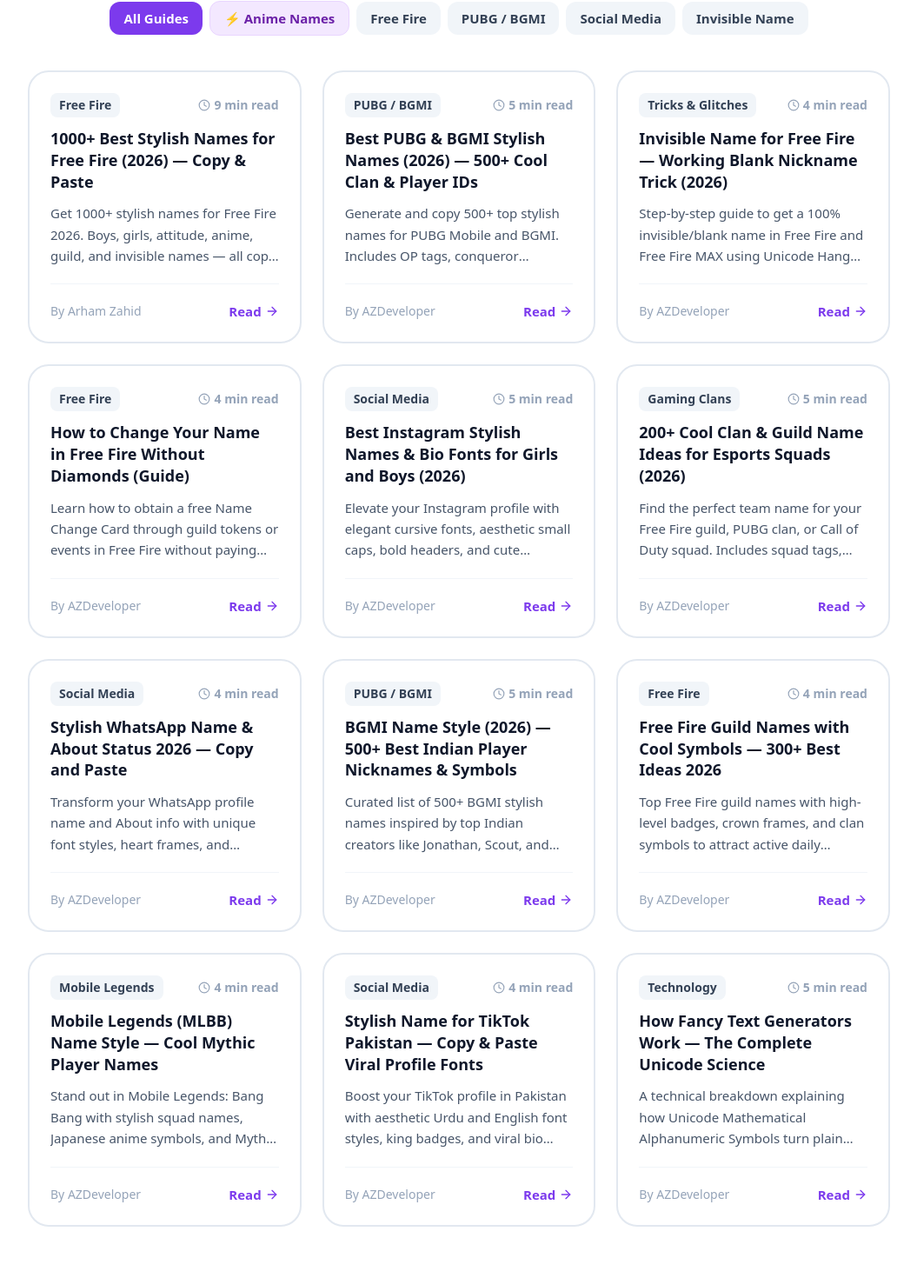
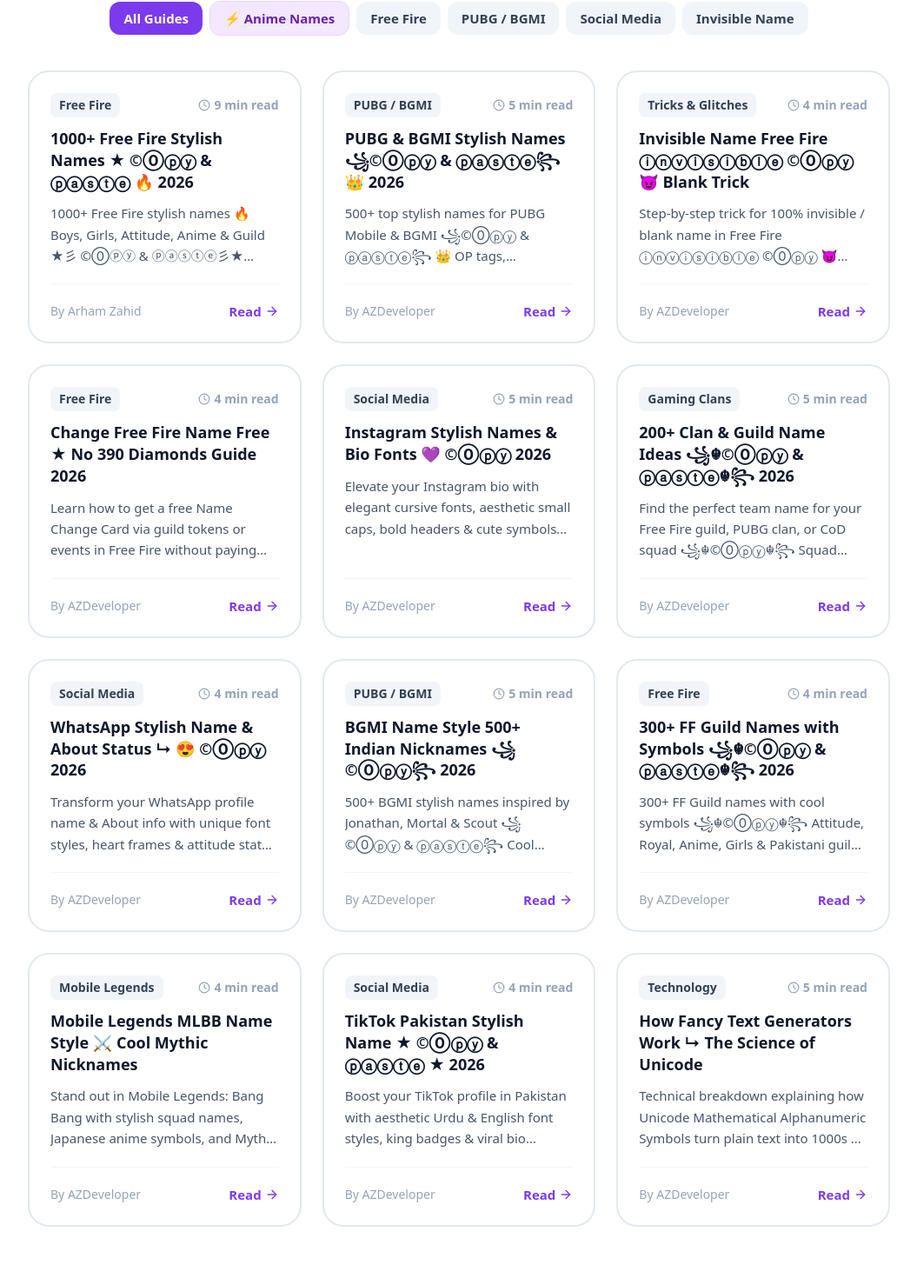
Before and after one commit to azhero911/Stylenamepro, a Next.js app: page /blog in a window 1280 px wide. Shown: the part 362-1832 px from the top of the page at 87% size, without its empty margins (112-1167 px from the left). Built offline with nearby package versions, Linux system fonts and the light colour scheme; no server answers.

Commit message:
feat(seo): optimize all page and blog meta titles to strictly <= 60 chars and descriptions <= 155 chars with high-CTR Unicode symbols

```diff
--- a/src/app/blog/page.tsx
+++ b/src/app/blog/page.tsx
@@ -5,9 +5,9 @@
 import { BLOG_POSTS } from '@/data/blog-posts';
 
 export const metadata: Metadata = {
-  title: 'Gaming Nickname Guides & Tips (2026) — NameStylePro',
+  title: 'Gaming Nickname Guides ↳ ©⓪ⓟⓨ & ⓟⓐⓢⓣⓔ 🔥 2026',
   description:
-    'Read expert guides on Free Fire stylish names, PUBG conqueror tags, invisible nickname glitches, and Instagram bio font strategies.',
+    'Read expert guides on Free Fire stylish names, PUBG tags, invisible nickname tricks & bio font strategies 🔥 1-tap ©⓪ⓟⓨ & ⓟⓐⓢⓣⓔ 2026!',
 };
 
 export default function BlogIndexPage() {
--- a/src/app/blog/stylish-names-for-free-fire/page.tsx
+++ b/src/app/blog/stylish-names-for-free-fire/page.tsx
@@ -23,9 +23,9 @@
 import { AdSlot } from "@/components/ui/AdSlot";
 
 export const metadata: Metadata = {
-  title: "1000+ Stylish Names for Free Fire 2026 — Copy & Paste",
+  title: "1000+ Free Fire Stylish Names ★ ©⓪ⓟⓨ & ⓟⓐⓢⓣⓔ 🔥 2026",
   description:
-    "Get 1000+ stylish names for Free Fire 2026. Boys, girls, attitude, anime, guild, and invisible names — all copy and paste ready. Updated for the latest FF season.",
+    "1000+ Free Fire stylish names 🔥 Boys, Girls, Attitude, Anime & Guild ★彡 ©⓪ⓟⓨ & ⓟⓐⓢⓣⓔ彡★ ready — Updated September 2026",
   keywords: [
     "stylish names for free fire",
     "free fire stylish name copy paste",
@@ -42,9 +42,9 @@
     canonical: "https://namestylepro.online/blog/stylish-names-for-free-fire",
   },
   openGraph: {
-    title: "1000+ Stylish Names for Free Fire 2026 — Copy & Paste",
+    title: "1000+ Free Fire Stylish Names ★ ©⓪ⓟⓨ & ⓟⓐⓢⓣⓔ 🔥 2026",
     description:
-      "Get 1000+ stylish names for Free Fire 2026. Boys, girls, attitude, anime, guild, and invisible names — all copy and paste ready. Updated for the latest FF season.",
+      "1000+ Free Fire stylish names 🔥 Boys, Girls, Attitude, Anime & Guild ★彡 ©⓪ⓟⓨ & ⓟⓐⓢⓣⓔ彡★ ready — Updated September 2026",
     url: "https://namestylepro.online/blog/stylish-names-for-free-fire",
     type: "article",
     publishedTime: "2026-09-01T00:00:00.000Z",
@@ -61,9 +61,9 @@
   },
   twitter: {
     card: "summary_large_image",
-    title: "1000+ Stylish Names for Free Fire 2026 — Copy & Paste",
+    title: "1000+ Free Fire Stylish Names ★ ©⓪ⓟⓨ & ⓟⓐⓢⓣⓔ 🔥 2026",
     description:
-      "Get 1000+ stylish names for Free Fire 2026. Boys, girls, attitude, anime, guild, and invisible names — all copy and paste ready.",
+      "1000+ Free Fire stylish names 🔥 Boys, Girls, Attitude, Anime & Guild ★彡 ©⓪ⓟⓨ & ⓟⓐⓢⓣⓔ彡★ ready — Updated September 2026",
     images: ["https://namestylepro.online/images/blog/ff-stylish-names-header-2026.jpg"],
   },
 };
--- a/src/app/clan-names/page.tsx
+++ b/src/app/clan-names/page.tsx
@@ -4,9 +4,9 @@
 import { FaqJsonLd } from '@/components/seo/JsonLd';
 
 export const metadata: Metadata = {
-  title: 'Clan & Guild Name Generator — Esports Squad Names (2026)',
+  title: 'Guild & Clan Names ꧁☬©⓪ⓟⓨ & ⓟⓐⓢⓣⓔ☬꧂ 👑 FF PUBG 2026',
   description:
-    'Generate powerful clan names and guild tags for Free Fire, PUBG, and Call of Duty. Includes squad emblems and Latin prefixes with 1-tap copy.',
+    '500+ Guild & Clan names ꧁☬©⓪ⓟⓨ & ⓟⓐⓢⓣⓔ☬꧂ 👑 Squad tags, esports badges & attitude clan symbols for Free Fire & PUBG Mobile 🔥 Free!',
   keywords: [
     'clan name generator',
     'free fire guild name generator',
--- a/src/app/free-fire-names/page.tsx
+++ b/src/app/free-fire-names/page.tsx
@@ -5,9 +5,9 @@
 import { FaqJsonLd } from '@/components/seo/JsonLd';
 
 export const metadata: Metadata = {
-  title: 'Free Fire Stylish Name Generator — 1000+ Cool FF Nicknames',
+  title: 'Free Fire Stylish Name ★彡©⓪ⓟⓨ & ⓟⓐⓢⓣⓔ彡★ 😈 2026',
   description:
-    'Generate Free Fire stylish names, boss nicknames, guild badges, and symbols. Auto-checks 12-character game limit with 1-tap copy.',
+    'Get 1000+ Free Fire stylish names ★彡©⓪ⓟⓨ & ⓟⓐⓢⓣⓔ彡★ for boys & girls 😈 Attitude, boss nicknames & guild badges 🔥 Fits 12 chars FF limit!',
   keywords: [
     'free fire stylish name',
     'ff name style',
--- a/src/app/instagram-names/page.tsx
+++ b/src/app/instagram-names/page.tsx
@@ -4,9 +4,9 @@
 import { FaqJsonLd } from '@/components/seo/JsonLd';
 
 export const metadata: Metadata = {
-  title: 'Instagram Fonts & Stylish Bio Names — Aesthetic Text',
+  title: 'Instagram Stylish Name 💜 ©⓪ⓟⓨ & ⓟⓐⓢⓣⓔ 😍 2026',
   description:
-    'Convert your name into aesthetic cursive, small caps, bold headers, and cute symbols for Instagram, TikTok, and WhatsApp bios.',
+    'Aesthetic Instagram fonts & bio names 💜 ©⓪ⓟⓨ & ⓟⓐⓢⓣⓔ 😍 Cursive script, small caps & cute symbols for bio, captions & TikTok 🔥 Free!',
   keywords: [
     'instagram stylish name',
     'instagram font generator',
--- a/src/app/invisible-name/page.tsx
+++ b/src/app/invisible-name/page.tsx
@@ -4,9 +4,9 @@
 import { FaqJsonLd } from '@/components/seo/JsonLd';
 
 export const metadata: Metadata = {
-  title: 'Invisible Name Free Fire — Working Blank Nickname (2026)',
+  title: 'Invisible Name Free Fire ⓘⓝⓥⓘⓢⓘⓑⓛⓔ ©⓪ⓟⓨ 😈 2026',
   description:
-    'Generate 100% working invisible / blank names for Free Fire, PUBG Mobile, BGMI, and WhatsApp. Uses Hangul Filler (U+3164) and Braille blanks with 1-tap copy.',
+    '100% working invisible name for Free Fire ⓘⓝⓥⓘⓢⓘⓑⓛⓔ ©⓪ⓟⓨ 😈 Blank nickname trick using Hangul Filler U+3164 🔥 1-tap copy & paste ready!',
   keywords: [
     'invisible name free fire',
     'free fire blank name copy paste',
--- a/src/app/page.tsx
+++ b/src/app/page.tsx
@@ -7,9 +7,9 @@
 import { FaqJsonLd } from '@/components/seo/JsonLd';
 
 export const metadata: Metadata = {
-  title: 'NameStylePro — Stylish Name Generator: Free Fire & PUBG',
+  title: 'Stylish Name Generator #1 ↳ 😍 ©⓪ⓟⓨ & ⓟⓐⓢⓣⓔ 🔥 Free',
   description:
-    'Generate 1000+ stylish names for Free Fire, PUBG, Instagram and WhatsApp on NameStylePro. Fancy fonts, Unicode symbols, invisible name trick — free, no login.',
+    'Generate 10000+ 𝓬𝓸𝓸𝓵, 𝒻𝒶𝓃𝒸𝓎 & stylish names 😍 for Free Fire, PUBG, Instagram & WhatsApp ✅ ©⓪ⓟⓨ & ⓟⓐⓢⓣⓔ in 1 click 🔥 No login needed',
   alternates: {
     canonical: 'https://namestylepro.online/',
   },
--- a/src/app/pubg-names/page.tsx
+++ b/src/app/pubg-names/page.tsx
@@ -5,9 +5,9 @@
 import { FaqJsonLd } from '@/components/seo/JsonLd';
 
 export const metadata: Metadata = {
-  title: 'PUBG Stylish Name Generator — 500+ Cool BGMI Nicknames',
+  title: 'PUBG Stylish Name ꧁©⓪ⓟⓨ & ⓟⓐⓢⓣⓔ꧂ 👑 Best 2026',
   description:
-    'Generate stylish names for PUBG Mobile and BGMI with clan tags, OP symbols, and sniper designs. Up to 16 characters with 1-tap copy.',
+    'Generate 500+ PUBG & BGMI stylish names ꧁©⓪ⓟⓨ & ⓟⓐⓢⓣⓔ꧂ 👑 OP tags, conqueror symbols, sniper clans & aesthetic fonts 🔥 Up to 16 chars!',
   keywords: [
     'pubg stylish name',
     'bgmi name style',
--- a/src/data/blog-posts.ts
+++ b/src/data/blog-posts.ts
@@ -5,9 +5,9 @@
 export const BLOG_POSTS: BlogPost[] = [
   {
     slug: 'stylish-names-for-free-fire',
-    title: '1000+ Best Stylish Names for Free Fire (2026) — Copy & Paste',
+    title: '1000+ Free Fire Stylish Names ★ ©⓪ⓟⓨ & ⓟⓐⓢⓣⓔ 🔥 2026',
     description:
-      'Get 1000+ stylish names for Free Fire 2026. Boys, girls, attitude, anime, guild, and invisible names — all copy and paste ready. Updated for the latest FF season.',
+      '1000+ Free Fire stylish names 🔥 Boys, Girls, Attitude, Anime & Guild ★彡 ©⓪ⓟⓨ & ⓟⓐⓢⓣⓔ彡★ ready — Updated September 2026',
     category: 'Free Fire',
     readTime: '9 min read',
     publishedAt: '2026-09-01',
@@ -59,9 +59,9 @@
   },
   {
     slug: 'best-pubg-stylish-names-copy-paste',
-    title: 'Best PUBG & BGMI Stylish Names (2026) — 500+ Cool Clan & Player IDs',
+    title: 'PUBG & BGMI Stylish Names ꧁©⓪ⓟⓨ & ⓟⓐⓢⓣⓔ꧂ 👑 2026',
     description:
-      'Generate and copy 500+ top stylish names for PUBG Mobile and BGMI. Includes OP tags, conqueror symbols, clan prefixes, and high-KD player nicknames.',
+      '500+ top stylish names for PUBG Mobile & BGMI ꧁©⓪ⓟⓨ & ⓟⓐⓢⓣⓔ꧂ 👑 OP tags, conqueror symbols, clan prefixes & high-KD nicknames 🔥 Free!',
     category: 'PUBG / BGMI',
     readTime: '5 min read',
     publishedAt: '2026-03-02',
@@ -105,9 +105,9 @@
   },
   {
     slug: 'invisible-name-free-fire-blank-trick',
-    title: 'Invisible Name for Free Fire — Working Blank Nickname Trick (2026)',
+    title: 'Invisible Name Free Fire ⓘⓝⓥⓘⓢⓘⓑⓛⓔ ©⓪ⓟⓨ 😈 Blank Trick',
     description:
-      'Step-by-step guide to get a 100% invisible/blank name in Free Fire and Free Fire MAX using Unicode Hangul Filler (U+3164) and Braille blanks.',
+      'Step-by-step trick for 100% invisible / blank name in Free Fire ⓘⓝⓥⓘⓢⓘⓑⓛⓔ ©⓪ⓟⓨ 😈 Using Hangul Filler U+3164 & Braille blanks 🔥 Free!',
     category: 'Tricks & Glitches',
     readTime: '4 min read',
     publishedAt: '2026-03-03',
@@ -144,9 +144,9 @@
   },
   {
     slug: 'how-to-change-free-fire-name-guide',
-    title: 'How to Change Your Name in Free Fire Without Diamonds (Guide)',
+    title: 'Change Free Fire Name Free ★ No 390 Diamonds Guide 2026',
     description:
-      'Learn how to obtain a free Name Change Card through guild tokens or events in Free Fire without paying 390 diamonds.',
+      'Learn how to get a free Name Change Card via guild tokens or events in Free Fire without paying 390 diamonds. Step-by-step guide with pictures.',
     category: 'Free Fire',
     readTime: '4 min read',
     publishedAt: '2026-03-04',
@@ -176,9 +176,9 @@
   },
   {
     slug: 'best-instagram-stylish-names-girls-boys',
-    title: 'Best Instagram Stylish Names & Bio Fonts for Girls and Boys (2026)',
+    title: 'Instagram Stylish Names & Bio Fonts 💜 ©⓪ⓟⓨ 2026',
     description:
-      'Elevate your Instagram profile with elegant cursive fonts, aesthetic small caps, bold headers, and cute symbols for handles and bio descriptions.',
+      'Elevate your Instagram bio with elegant cursive fonts, aesthetic small caps, bold headers & cute symbols for girls & boys 💜 ©⓪ⓟⓨ & ⓟⓐⓢⓣⓔ ready!',
     category: 'Social Media',
     readTime: '5 min read',
     publishedAt: '2026-03-05',
@@ -210,9 +210,9 @@
   },
   {
     slug: 'clan-name-ideas-gaming-squads',
-    title: '200+ Cool Clan & Guild Name Ideas for Esports Squads (2026)',
+    title: '200+ Clan & Guild Name Ideas ꧁☬©⓪ⓟⓨ & ⓟⓐⓢⓣⓔ☬꧂ 2026',
     description:
-      'Find the perfect team name for your Free Fire guild, PUBG clan, or Call of Duty squad. Includes squad tags, badges, and aggressive esports names.',
+      'Find the perfect team name for your Free Fire guild, PUBG clan, or CoD squad ꧁☬©⓪ⓟⓨ☬꧂ Squad badges, tags & aggressive esports names 🔥 Free!',
     category: 'Gaming Clans',
     readTime: '5 min read',
     publishedAt: '2026-03-06',
@@ -243,9 +243,9 @@
   },
   {
     slug: 'stylish-whatsapp-name-about-2026',
-    title: 'Stylish WhatsApp Name & About Status 2026 — Copy and Paste',
+    title: 'WhatsApp Stylish Name & About Status ↳ 😍 ©⓪ⓟⓨ 2026',
     description:
-      'Transform your WhatsApp profile name and About info with unique font styles, heart frames, and attitude status quotes.',
+      'Transform your WhatsApp profile name & About info with unique font styles, heart frames & attitude status quotes 😍 ©⓪ⓟⓨ & ⓟⓐⓢⓣⓔ 1-tap ready!',
     category: 'Social Media',
     readTime: '4 min read',
     publishedAt: '2026-03-07',
@@ -274,9 +274,9 @@
   },
   {
     slug: 'bgmi-name-style-indian-player-names',
-    title: 'BGMI Name Style (2026) — 500+ Best Indian Player Nicknames & Symbols',
+    title: 'BGMI Name Style 500+ Indian Nicknames ꧁©⓪ⓟⓨ꧂ 2026',
     description:
-      'Curated list of 500+ BGMI stylish names inspired by top Indian creators like Jonathan, Scout, and Mortal. Copy with 1 tap.',
+      '500+ BGMI stylish names inspired by Jonathan, Mortal & Scout ꧁©⓪ⓟⓨ & ⓟⓐⓢⓣⓔ꧂ Cool Indian player nicknames, OP tags & symbols 🔥 Free!',
     category: 'PUBG / BGMI',
     readTime: '5 min read',
     publishedAt: '2026-03-08',
@@ -299,9 +299,9 @@
   },
   {
     slug: 'free-fire-guild-names-cool-symbols',
-    title: 'Free Fire Guild Names with Cool Symbols — 300+ Best Ideas 2026',
+    title: '300+ FF Guild Names with Symbols ꧁☬©⓪ⓟⓨ & ⓟⓐⓢⓣⓔ☬꧂ 2026',
     description:
-      'Top Free Fire guild names with high-level badges, crown frames, and clan symbols to attract active daily players.',
+      '300+ FF Guild names with cool symbols ꧁☬©⓪ⓟⓨ☬꧂ Attitude, Royal, Anime, Girls & Pakistani guild names 👑 All paste-ready 2026',
     category: 'Free Fire',
     readTime: '4 min read',
     publishedAt: '2026-03-09',
@@ -322,9 +322,9 @@
   },
   {
     slug: 'mobile-legends-name-style-mlbb',
-    title: 'Mobile Legends (MLBB) Name Style — Cool Mythic Player Names',
+    title: 'Mobile Legends MLBB Name Style ⚔️ Cool Mythic Nicknames',
     description:
-      'Stand out in Mobile Legends: Bang Bang with stylish squad names, Japanese anime symbols, and Mythic glory titles.',
+      'Stand out in Mobile Legends: Bang Bang with stylish squad names, Japanese anime symbols, and Mythic glory titles ⚔️ 1-tap copy & paste ready!',
     category: 'Mobile Legends',
     readTime: '4 min read',
     publishedAt: '2026-03-10',
@@ -345,9 +345,9 @@
   },
   {
     slug: 'stylish-name-tiktok-pakistan-copy-paste',
-    title: 'Stylish Name for TikTok Pakistan — Copy & Paste Viral Profile Fonts',
+    title: 'TikTok Pakistan Stylish Name ★ ©⓪ⓟⓨ & ⓟⓐⓢⓣⓔ ★ 2026',
     description:
-      'Boost your TikTok profile in Pakistan with aesthetic Urdu and English font styles, king badges, and viral bio decorations.',
+      'Boost your TikTok profile in Pakistan with aesthetic Urdu & English font styles, king badges & viral bio decorations ★ ©⓪ⓟⓨ & ⓟⓐⓢⓣⓔ free!',
     category: 'Social Media',
     readTime: '4 min read',
     publishedAt: '2026-03-11',
@@ -368,9 +368,9 @@
   },
   {
     slug: 'how-fancy-text-generators-work-unicode',
-    title: 'How Fancy Text Generators Work — The Complete Unicode Science',
+    title: 'How Fancy Text Generators Work ↳ The Science of Unicode',
     description:
-      'A technical breakdown explaining how Unicode Mathematical Alphanumeric Symbols turn plain text into 1000s of fancy fonts without installing software.',
+      'Technical breakdown explaining how Unicode Mathematical Alphanumeric Symbols turn plain text into 1000s of fancy fonts without installing fonts.',
     category: 'Technology',
     readTime: '5 min read',
     publishedAt: '2026-03-11',
```
Also changed, not shown: src/app/anime-names/page.tsx (+6 -6 lines), src/app/layout.tsx (+6 -6 lines).
